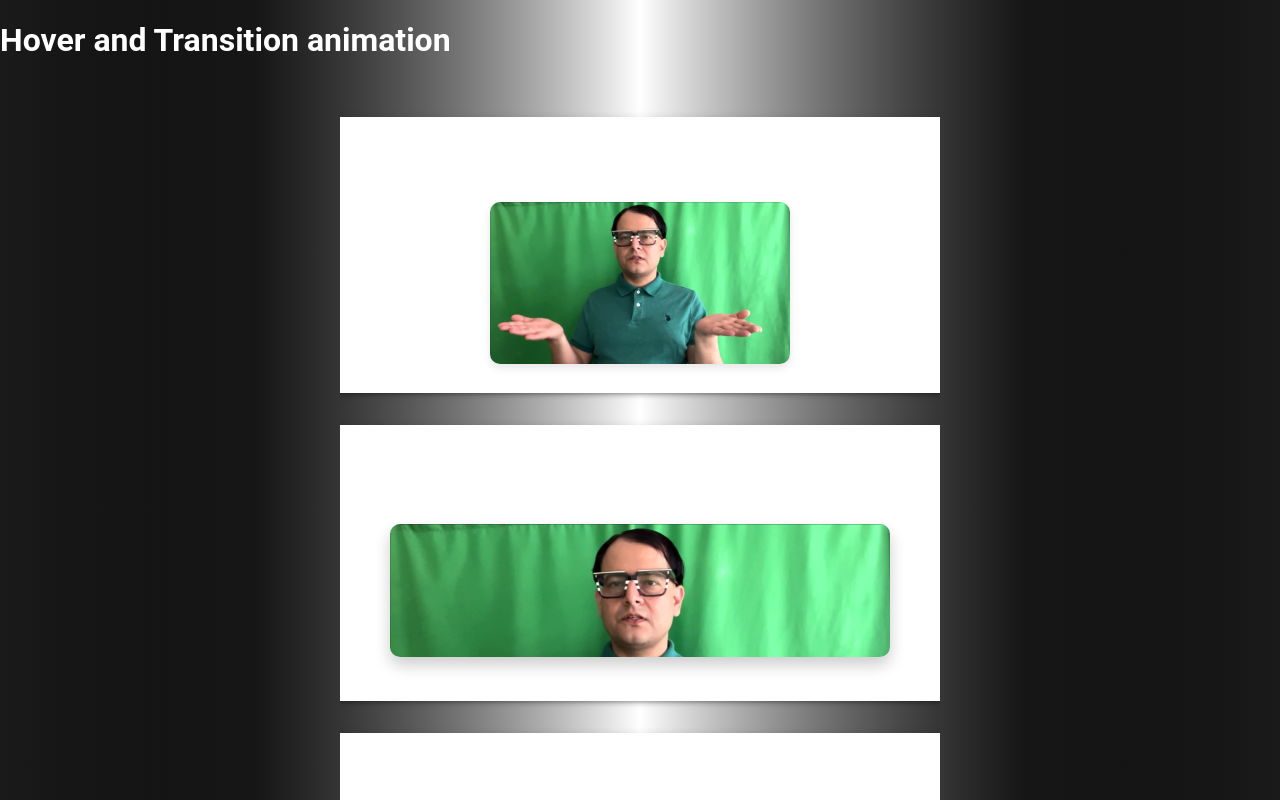
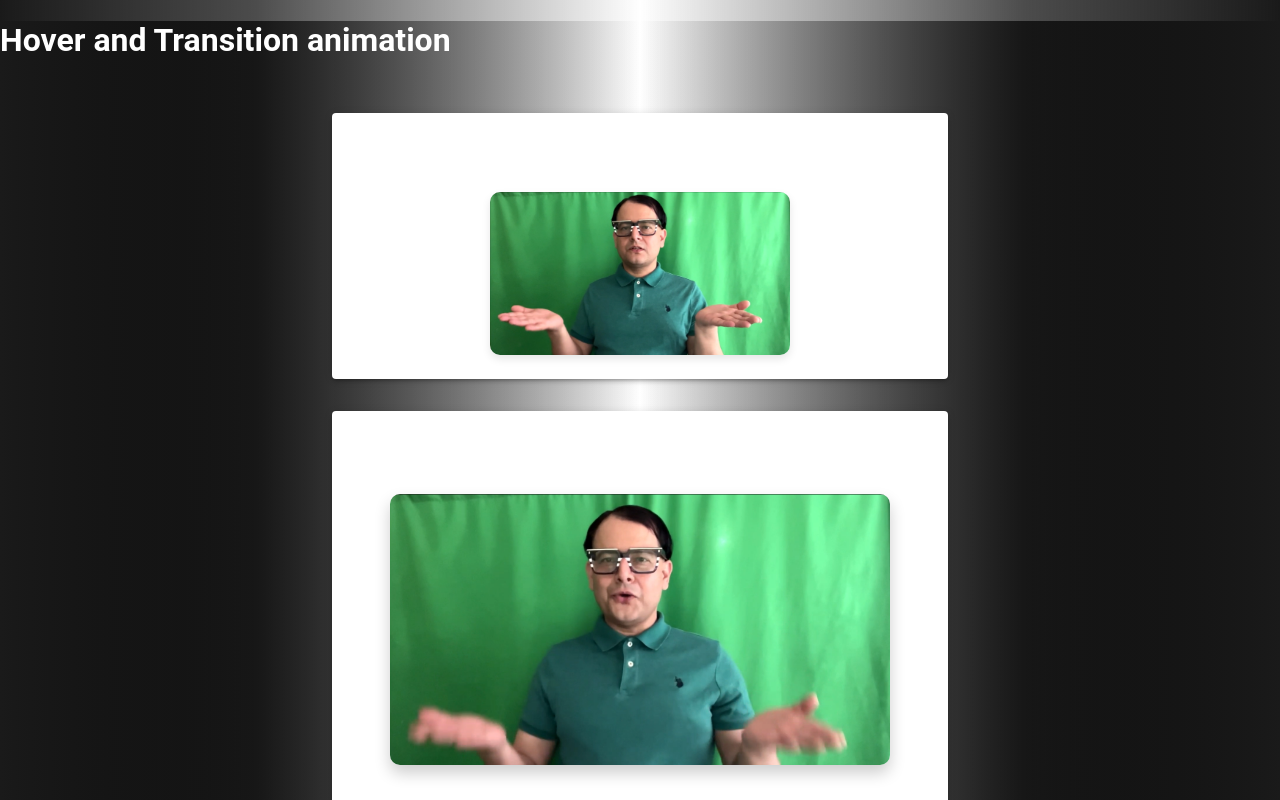
Before and after one commit to 101045330/dp, a React (Create React App) app in the folder my-react-app/: page / in a window 1280 px wide. Shown: the top 800 px of the page. Built offline with nearby package versions, Linux system fonts and the light colour scheme.

Commit message:
run level 6

```diff
--- a/my-react-app/src/EffectsHomePage.css
+++ b/my-react-app/src/EffectsHomePage.css
@@ -7,7 +7,6 @@ body, html {
   background: linear-gradient(to right, #1a1a1a, rgba(0, 0, 0, 0.7) 20%, rgba(255, 255, 255, 0.05) 50%, rgba(0, 0, 0, 0.7) 80%, #1a1a1a);
   font-family: 'Roboto', sans-serif; /* Material Design font */
   color: #fff;
-  overflow: hidden; /* Prevent scrolling */
 }
 
 .effects-home-container {
@@ -111,28 +110,3 @@ body, html {
 .particle:nth-child(3) { animation-duration: 6s; animation-delay: 2s; }
 .particle:nth-child(4) { animation-duration: 7s; animation-delay: 3s; }
 .particle:nth-child(5) { animation-duration: 8s; animation-delay: 4s; }
-
-/* Ensure the container takes the full height of the viewport */
-.effects-home-container {
-  height: 100vh;
-  display: flex;
-  flex-direction: column;
-  justify-content: space-between;
-  align-items: center;
-  padding: 20px;
-}
-
-/* Adjust section heights to fit within the viewport */
-.section {
-  flex: 1;
-  min-height: 30%;
-  max-height: 30%;
-  display: flex;
-  flex-direction: column;
-  justify-content: center;
-}
-
-/* Ensure no horizontal scrolling */
-body, html, .effects-home-container {
-  overflow-x: hidden;
-}
--- a/my-react-app/src/EffectsHomePage.js
+++ b/my-react-app/src/EffectsHomePage.js
@@ -13,6 +13,7 @@ const EffectsHomePage = () => {
     '/images/photo-2.png',
     '/images/photo-3.png',
   ];
+
   const profileData = {
     imageSrc: '/images/photo-2.png', // Replace with your image path
     name: 'MIn G.',
```
